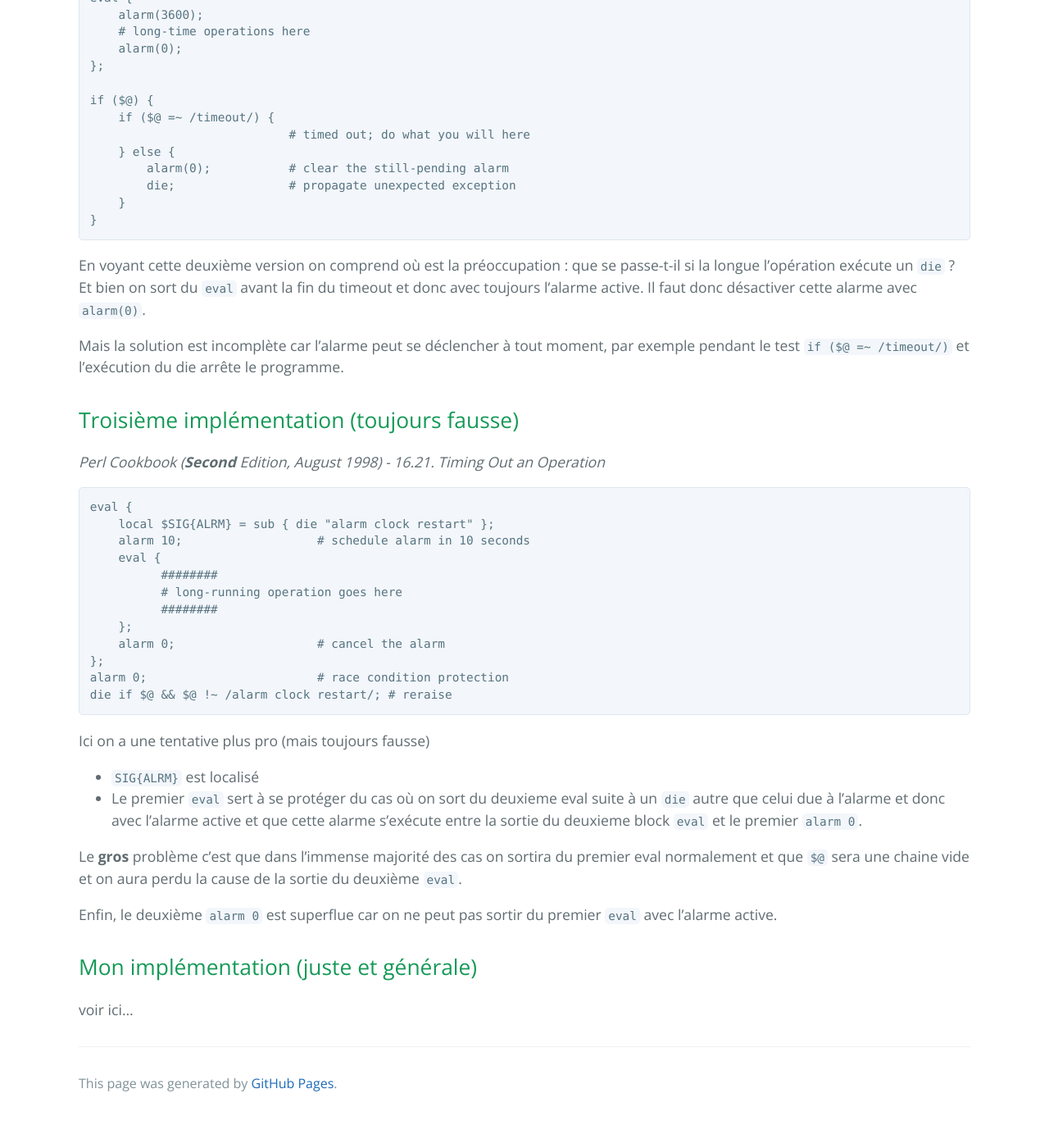
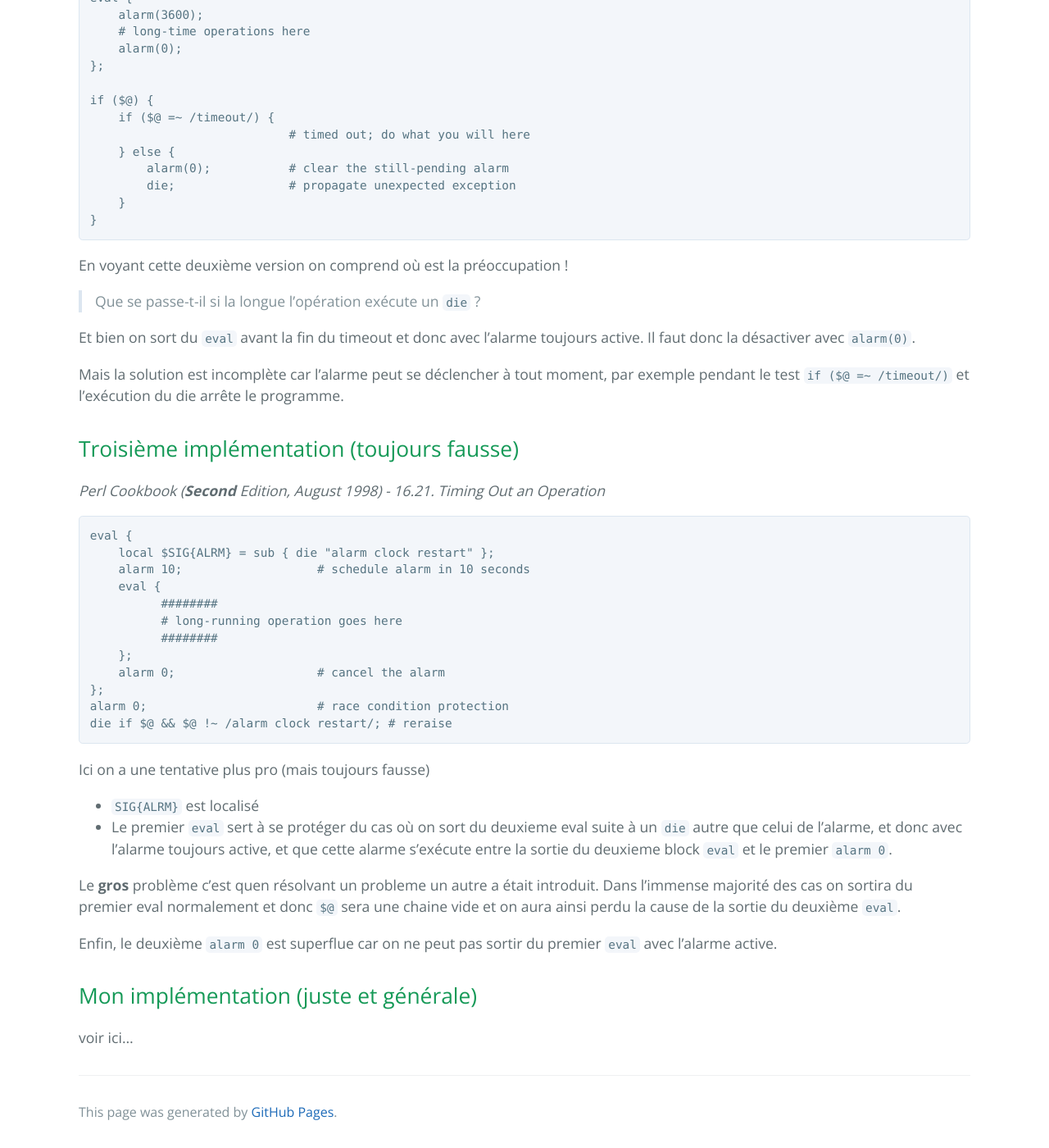
Before and after one commit to deePerl/deeperl.github.io, a Jekyll site: the page built from fr/timeout_alarm_eval.md, in a window 1280 px wide and 1400 px high, scrolled down 1772 px. Shown: the whole window at 82% size. Built offline with Jekyll 4.4.1, drawn with Linux system fonts in a browser that asks for light colours; our own code applies the rules of GitHub Pages for plain Markdown files; before the commit the page ends 3137 px from its top, so only the background shows below that.

Commit message:
Update timeout_alarm_eval.md

````diff
--- a/fr/timeout_alarm_eval.md
+++ b/fr/timeout_alarm_eval.md
@@ -60,10 +60,12 @@ if ($@) {
     }
 }
 ```
-En voyant cette deuxième version on comprend où est la préoccupation :
-que se passe-t-il si la longue l’opération exécute un `die` ?
-Et bien on sort du `eval` avant la fin du timeout et donc avec toujours l’alarme active.
-Il faut donc désactiver cette alarme avec `alarm(0)`.
+En voyant cette deuxième version on comprend où est la préoccupation !
+
+> Que se passe-t-il si la longue l’opération exécute un `die` ?
+
+Et bien on sort du `eval` avant la fin du timeout et donc avec l’alarme toujours active.
+Il faut donc la désactiver avec `alarm(0)`.
 
 Mais la solution est incomplète car l’alarme peut se déclencher à tout moment,
 par exemple pendant le test `if ($@ =~ /timeout/)` et l’exécution du die arrête le programme.
@@ -88,9 +90,9 @@ die if $@ && $@ !~ /alarm clock restart/; # reraise
 ```
 Ici on a une tentative plus pro (mais toujours fausse)
 -	`SIG{ALRM}` est localisé
--	Le premier `eval` sert à se protéger du cas où on sort du deuxieme eval suite à un `die` autre que celui due à l’alarme et donc avec l’alarme active et que cette alarme s’exécute entre la sortie du deuxieme block `eval` et le premier `alarm 0`.
+-	Le premier `eval` sert à se protéger du cas où on sort du deuxieme eval suite à un `die` autre que celui de l’alarme, et donc avec l’alarme toujours active, et que cette alarme s’exécute entre la sortie du deuxieme block `eval` et le premier `alarm 0`.
 
-Le **gros** problème c’est que dans l’immense majorité des cas on sortira du premier eval normalement et que `$@` sera une chaine vide et on aura perdu la cause de la sortie du deuxième `eval`.
+Le **gros** problème c’est quen résolvant un probleme un autre a était introduit. Dans l’immense majorité des cas on sortira du premier eval normalement et donc `$@` sera une chaine vide et on aura ainsi perdu la cause de la sortie du deuxième `eval`.
 
 Enfin, le deuxième `alarm 0` est superflue car on ne peut pas sortir du premier `eval` avec l’alarme active.
 
````
